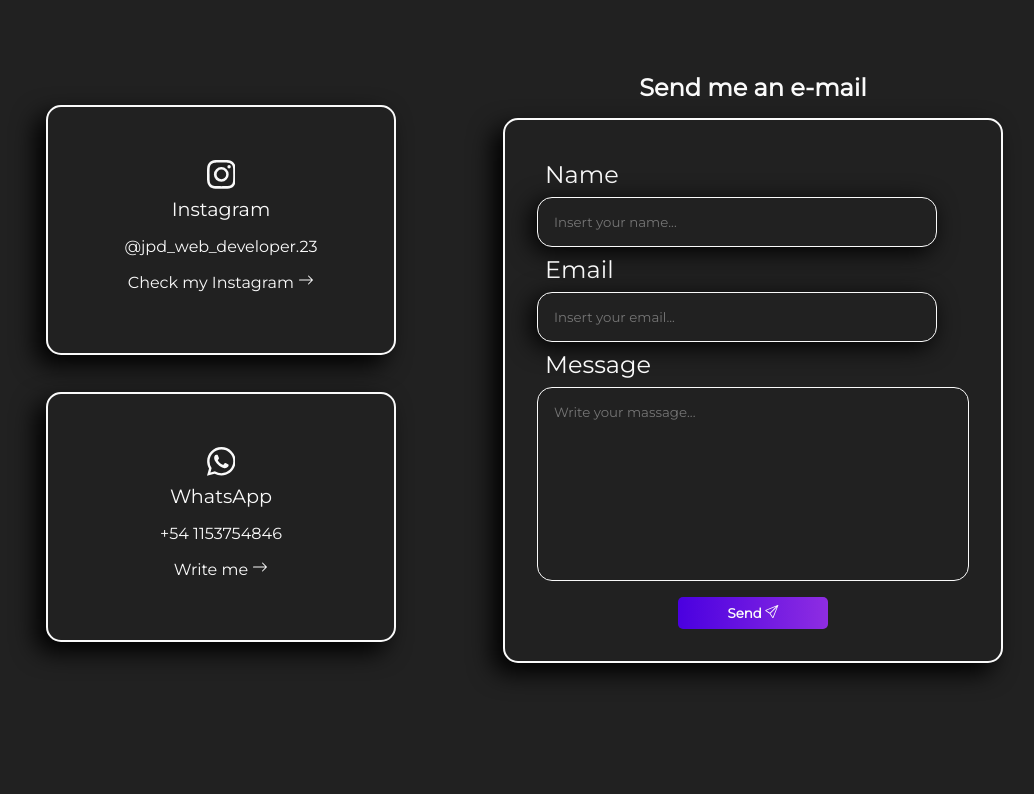
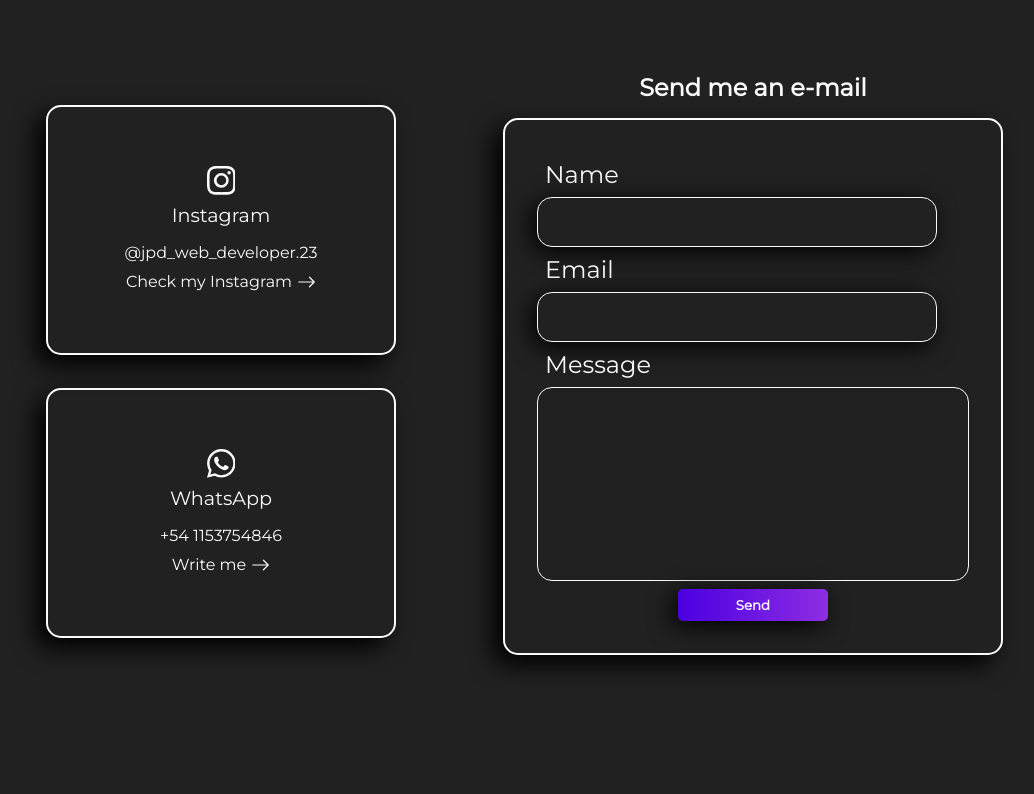
Before and after one commit to DavaJuan/Portafolio, a React (Vite) app: page / in a window 1280 px wide. Shown: the part 4006-4800 px from the top of the page, without its empty margins (153-1187 px from the left). Built offline with nearby package versions, Linux system fonts and the light colour scheme.

Commit message:
form controled

```diff
--- a/package.json
+++ b/package.json
@@ -12,6 +12,7 @@
     "@emailjs/browser": "^3.11.0",
     "react": "^18.2.0",
     "react-dom": "^18.2.0",
+    "react-hook-form": "^7.43.9",
     "react-icons": "^4.8.0",
     "react-router-dom": "^5.2.0"
   },
--- a/src/Components/Contact/Contact.css
+++ b/src/Components/Contact/Contact.css
@@ -1,15 +1,16 @@
-:root{
-  --primaryColor:#212121;
-  --primaryLightColor:#484848;
+:root {
+  --primaryColor: #212121;
+  --primaryLightColor: #484848;
   --primaryDarkColor: #000000;
-  --secondaryColor:#9474cc;
-  --secondaryLightColor:#c6a3ff;
-  --secondaryDarkColor:#64489b;
-  --primaryTextColor:#fafafa;
-  --secondaryTextColor:#f9f9f9;
+  --secondaryColor: #9474cc;
+  --secondaryLightColor: #c6a3ff;
+  --secondaryDarkColor: #64489b;
+  --primaryTextColor: #fafafa;
+  --secondaryTextColor: #f9f9f9;
+  --error: #e72340;
 }
 
-.contAll{
+.contAll {
   height: auto;
   color: var(--primaryTextColor);
   padding: 2rem;
@@ -19,7 +20,7 @@
   flex-direction: column;
 }
 
-.contAll h3{
+.contAll h3 {
   padding: 1rem;
   font-size: 3rem;
   text-align: center;
@@ -27,22 +28,22 @@
 
 /* CONTACT  */
 
-.contactGrid{
+.contactGrid {
   display: grid;
   grid-template-columns: 1fr 1fr;
   padding: 3rem;
 }
 
-.contacts{
+.contacts {
   height: auto;
   display: grid;
-  grid-template-columns: repeat(1,1fr);
+  grid-template-columns: repeat(1, 1fr);
   gap: 2rem;
   justify-items: center;
   padding: 2rem;
 }
 
-.contact{
+.contact {
   height: 250px;
   width: 350px;
   display: flex;
@@ -56,21 +57,47 @@
 }
 
 .contact p {
-  margin: .5rem;
+  margin: 0.5rem;
 }
 
-.ContInco{
+.ContInco {
   font-size: 1.8rem;
 }
 
-.pName{
+.containerA {
+  display: flex;
+  justify-content: center;
+  align-items: center;
+}
+
+.containerA a {
+  color: var(--primaryTextColor);
+  text-decoration: none;
+}
+
+.rowRight {
+  font-size: 1.5rem;
+  padding-left: 5px;
+  transition: 0.5s;
+}
+
+.multimedia:hover .rowRight {
+  transform: translate(0.25rem);
+}
+
+.pName {
   font-size: 1.2rem;
 }
 
+.errorMessage {
+  color: var(--error);
+  padding-top: 8px;
+  padding-left: 5px;
+}
 
 /* FORM */
 
-.form{
+.form {
   height: auto;
   display: flex;
   justify-content: center;
@@ -78,12 +105,12 @@
   flex-direction: column;
 }
 
-.form h4{
+.form h4 {
   text-align: center;
   font-size: 1.5rem;
 }
 
-.inputs{
+.inputs {
   width: 500px;
   margin: 1rem;
   padding: 2rem;
@@ -95,12 +122,12 @@
   border-radius: 15px;
 }
 
-.inputs label{
+.inputs label {
   font-size: 1.5rem;
-  padding: .5rem;
+  padding: 0.5rem;
 }
 
-.inputs input{
+.inputs input {
   width: 400px;
   padding: 1rem;
   border-radius: 15px;
@@ -111,86 +138,82 @@
   box-shadow: -5px 5px 25px var(--primaryDarkColor);
 }
 
-.inputs textarea{
+.inputs textarea {
   border-radius: 15px;
   border: 1px solid var(--primaryTextColor);
   background: transparent;
   padding: 1rem;
-  margin-bottom: 1rem;
+  margin-bottom: 0.5rem;
   color: var(--primaryTextColor);
   outline: none;
   resize: none;
 }
 
-.inputs button{
-  padding: .5rem;
+#inputSubmit {
+  padding: 0.5rem;
   width: 150px;
-  background: #8E2DE2;
-  background: -webkit-linear-gradient(to right, #4A00E0, #8E2DE2);
-  background: linear-gradient(to right, #4A00E0, #8E2DE2);
+  background: #8e2de2;
+  background: -webkit-linear-gradient(to right, #4a00e0, #8e2de2);
+  background: linear-gradient(to right, #4a00e0, #8e2de2);
   color: var(--primaryTextColor);
   border: none;
   border-radius: 5px;
   font-weight: bold;
   cursor: pointer;
+  box-shadow: -5px 5px 25px var(--primaryDarkColor);
 }
 
-.buttonContainer{
+.divInpuntSend {
   display: flex;
   justify-content: center;
 }
 
-
-@media only screen and (max-width: 1050px){
-  .contactGrid{
+@media only screen and (max-width: 1050px) {
+  .contactGrid {
     display: grid;
     grid-template-columns: 1fr;
     padding: 1rem;
   }
 
-  .contacts{
-    grid-template-columns: repeat(2,1fr);
+  .contacts {
+    grid-template-columns: repeat(2, 1fr);
     gap: 1rem;
     padding: 1rem;
   }
 
-  .form h4{
+  .form h4 {
     padding: 2rem;
   }
 }
 
-
-
-@media only screen and (max-width: 870px){
-  .contacts{
-    grid-template-columns: repeat(1,1fr);
+@media only screen and (max-width: 870px) {
+  .contacts {
+    grid-template-columns: repeat(1, 1fr);
     gap: 2rem;
   }
 }
 
-
-@media only screen and (max-width: 620px){
-  .inputs{
+@media only screen and (max-width: 620px) {
+  .inputs {
     width: 350px;
     padding: 1rem;
   }
 
-  .inputs label{
+  .inputs label {
     font-size: 1.2rem;
   }
 
-  .inputs input{
+  .inputs input {
     width: 300px;
   }
 
-  .inputs textarea{
+  .inputs textarea {
     width: 300px;
   }
 }
 
-
-@media only screen and (max-width: 400px){
-  .contact{
+@media only screen and (max-width: 400px) {
+  .contact {
     height: 200px;
     width: 300px;
   }
--- a/src/Components/Contact/Contact.jsx
+++ b/src/Components/Contact/Contact.jsx
@@ -1,73 +1,130 @@
-import React, { useRef } from 'react';
-import emailjs from '@emailjs/browser';
-import { BsWhatsapp,BsInstagram,BsSend,BsArrowRight } from 'react-icons/bs';
+import React, { useRef } from "react";
+import emailjs from "@emailjs/browser";
+import { useForm } from "react-hook-form";
+import { BsWhatsapp, BsInstagram, BsSend, BsArrowRight } from "react-icons/bs";
 
-import './Contact.css';
+import "./Contact.css";
 
 const Contact = () => {
+  const {
+    register,
+    handleSubmit,
+    reset,
+    formState: { errors },
+  } = useForm();
 
   const form = useRef();
 
-  const sendEmail = (e) => {
-    e.preventDefault();
+  const onSubmit = async () => {
+    try {
+      await emailjs
+        .sendForm(
+          "service_ldaidad",
+          "template_0fjt6az",
+          form.current,
+          "vsv1o8h3GCgxnNB-l"
+        )
+        .then(
+          (result) => {
+            console.log(result.text);
+            alert("Message sent!");
+          },
+          (error) => {
+            console.log(error.text);
+          }
+        );
 
-    emailjs.sendForm(
-      'service_ldaidad',
-      'template_0fjt6az',
-       form.current,
-      'vsv1o8h3GCgxnNB-l')
-      .then((result) => {
-          console.log(result.text);
-          alert('Message sent!');
-      }, (error) => {
-          console.log(error.text);
-      });
+      reset();
+    } catch (error) {
+      console.error("error", error);
+    }
   };
 
+  const regex =
+    /^(([^<>()[].,;:\s@"]+(.[^<>()[].,;:\s@"]+)*)|(".+"))@(([^<>()[].,;:\s@"]+.)+[^<>()[].,;:\s@"]{2,})$/i;
 
   return (
-    <div className='contAll'>
+    <div className="contAll">
       <h3>Contact Me</h3>
-      <div className='contactGrid'>
-        <div className='contacts'>
-          <div className='contact'>
-            <BsInstagram className='ContInco'/>
-            <p className='pName'>Instagram</p>
+      <div className="contactGrid">
+        <div className="contacts">
+          <div className="contact">
+            <BsInstagram className="ContInco" />
+            <p className="pName">Instagram</p>
             <p>@jpd_web_developer.23</p>
-            <p>Check my Instagram <BsArrowRight /></p>
+            <div className="containerA">
+              <a className="multimedia" href="" target="_blank">
+                Check my Instagram
+              </a>
+              <BsArrowRight className="rowRight" />
+            </div>
           </div>
-          <div className='contact'>
-            <BsWhatsapp className='ContInco'/>
-            <p className='pName'>WhatsApp</p>
+          <div className="contact">
+            <BsWhatsapp className="ContInco" />
+            <p className="pName">WhatsApp</p>
             <p>+54 1153754846</p>
-            <p>Write me <BsArrowRight /></p>
+            <div className="containerA">
+              <a
+                className="multimedia"
+                href="https://api.whatsapp.com/send?phone=541153754846"
+                target="_blank"
+              >
+                Write me
+              </a>
+              <BsArrowRight className="rowRight" />
+            </div>
           </div>
         </div>
-        <div className='form'>
+        <div className="form">
           <h4>Send me an e-mail</h4>
-          <form className='inputs' ref={form} onSubmit={sendEmail}>
-            <label>Name</label>
+          <form className="inputs" ref={form} onSubmit={handleSubmit(onSubmit)}>
+            <label htmlFor="name">Name</label>
             <input
+              {...register("name", {
+                required: true,
+              })}
+              id="name"
               type="text"
-              name="user_name"
-              placeholder='Insert your name...'
             />
-            <label>Email</label>
+            {errors.name?.type === "required" && (
+              <p className="errorMessage">required information</p>
+            )}
+            <label htmlFor="email">Email</label>
             <input
+              {...register("email", {
+                required: true,
+                pattern: regex,
+              })}
+              id="email"
               type="email"
-              name="user_email"
-              placeholder='Insert your email...'
             />
-            <label>Message</label>
-            <textarea name="message" cols="30" rows="10" placeholder='Write your massage...'/>
-            <div className='buttonContainer'>
-              <button className='buttonSend' type="submit" value="Send">Send <BsSend /></button>
+            {errors.email?.type === "pattern" ? (
+              <p className="errorMessage">Email invalid</p>
+            ) : (
+              errors.email?.type === "required" && (
+                <p className="errorMessage">required information</p>
+              )
+            )}
+            <label htmlFor="message">Message</label>
+            <textarea
+              {...register("message", {
+                required: true,
+              })}
+              id="message"
+              cols="30"
+              rows="10"
+            ></textarea>
+            {errors.message?.type === "required" && (
+              <p className="errorMessage">required information</p>
+            )}
+            <div className="divInpuntSend">
+              <input id="inputSubmit" type="submit" value="Send" />
             </div>
           </form>
         </div>
       </div>
     </div>
   );
-}
+};
 
 export default Contact;
```
Also changed, not shown: 1 other file (tests, documents, lock files or other folders).
